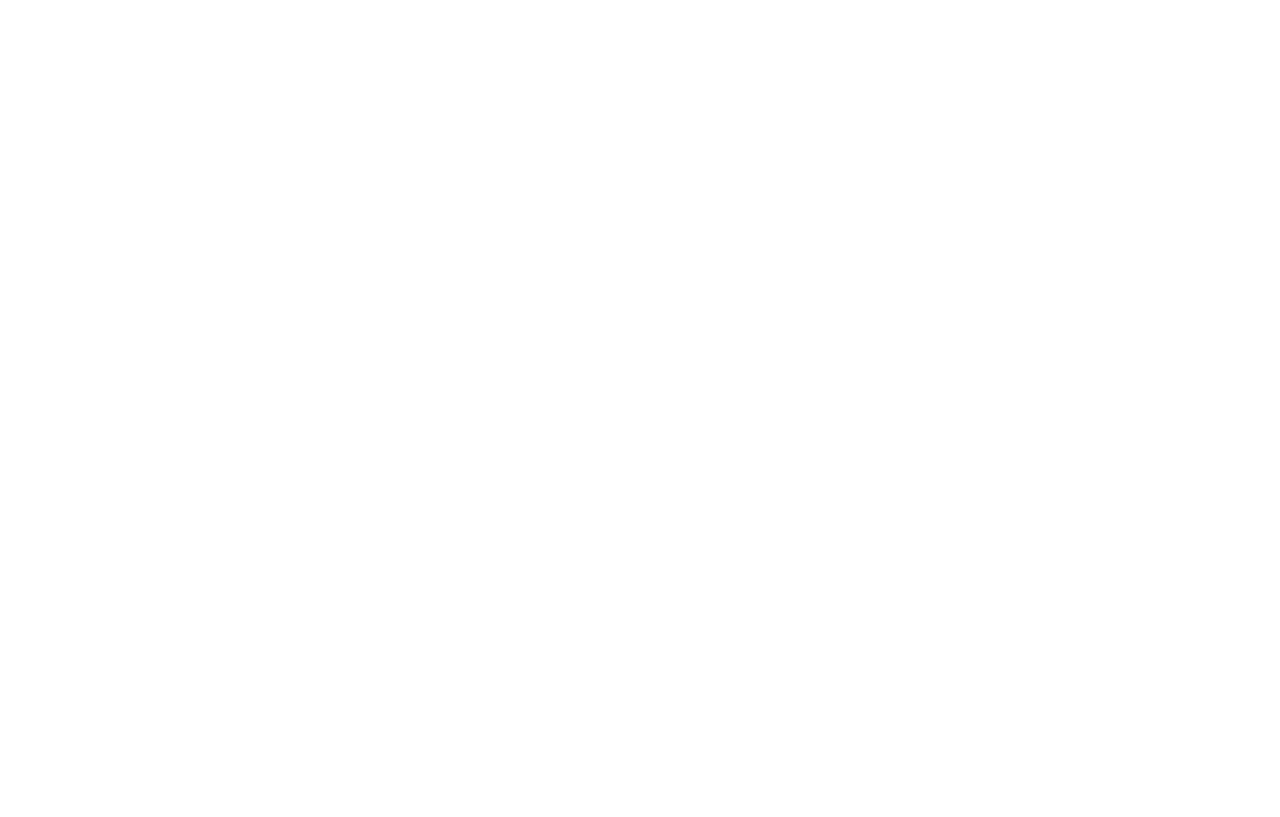
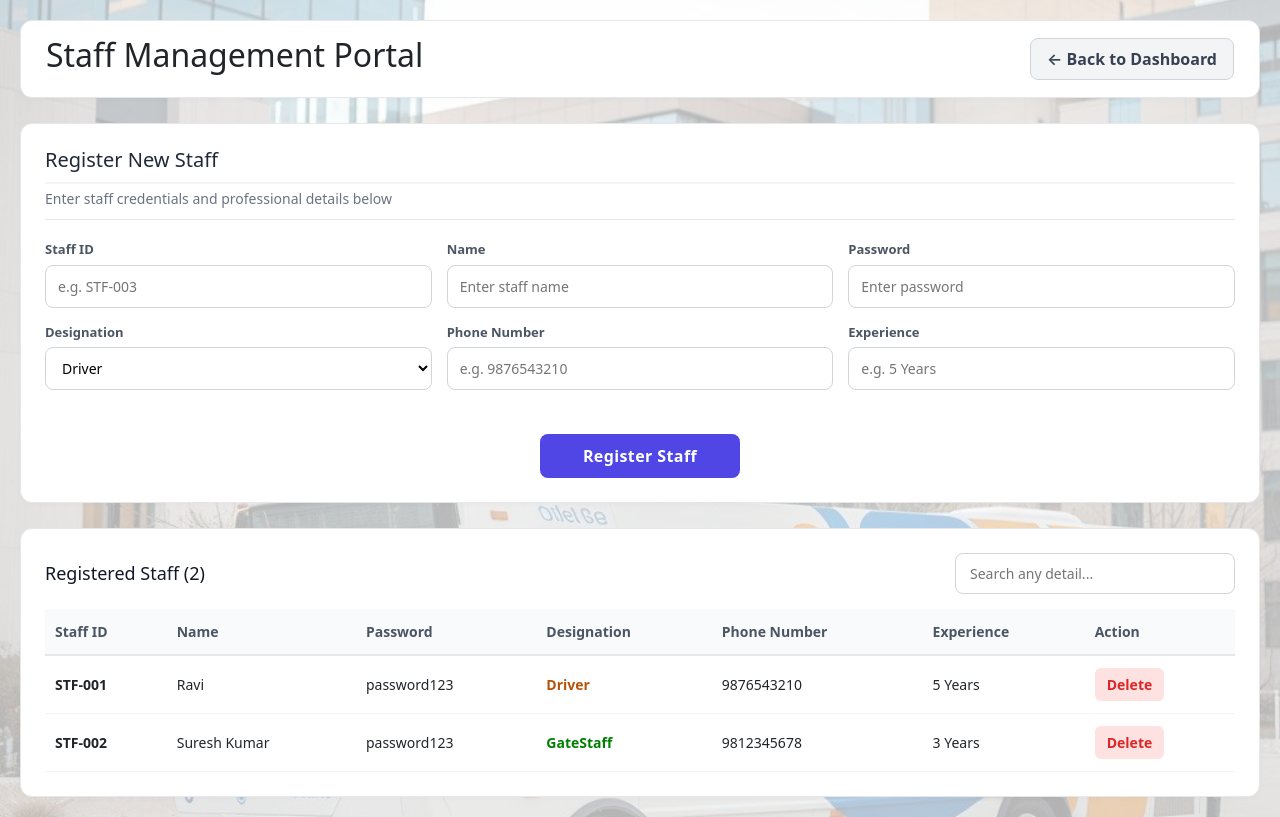
Before and after one commit to alantsaji18/CollegeBus-app, a React (Vite) app: page /viewdriver in a window 1280 px wide. Before the commit this address had no page. Built offline with nearby package versions, Linux system fonts and the light colour scheme.

Commit message:
Mini Project updates

```diff
--- a/src/App.jsx
+++ b/src/App.jsx
@@ -3,6 +3,7 @@
 import AdminDashboard from './components/AdminDashboard';
 import Students from './components/Students';
 import Buses from './components/Buses';
+import Staff from './components/Staff';
 import "leaflet/dist/leaflet.css";
 import { BrowserRouter, Routes, Route } from "react-router-dom";
 
@@ -15,6 +16,7 @@
         <Route path="/" element={<AdminDashboard />} />
         <Route path="/students" element={<Students />} />
         <Route path="/viewbus" element={<Buses />} />
+        <Route path="/viewdriver" element={<Staff />} />
 
       </Routes>
     </BrowserRouter>
--- a/src/components/Buses.jsx
+++ b/src/components/Buses.jsx
@@ -75,7 +75,7 @@
     route: "",
     driversContactNumber: "",
     capacity: "",
-    status: "",
+    status: "Active",
   });
 
   const [searchQuery, setSearchQuery] = useState("");
@@ -89,6 +89,7 @@
   const handleRegister = (e) => {
     e.preventDefault();
 
+    // 1. Check for empty fields
     for (let key in formData) {
       if (!formData[key].trim()) {
         setErrorMsg("All fields must be filled!");
@@ -96,6 +97,14 @@
       }
     }
 
+    // 2. Validate Driver's Contact Number (must be exactly 10 digits)
+    const phoneRegex = /^\d{10}$/;
+    if (!phoneRegex.test(formData.driversContactNumber.trim())) {
+      setErrorMsg("Driver's contact number must be exactly 10 digits!");
+      return;
+    }
+
+    // 3. Check for duplicate Bus ID
     const isDuplicate = buses.some(
       (b) => b.busId.toLowerCase() === formData.busId.toLowerCase()
     );
@@ -114,7 +123,7 @@
       route: "",
       driversContactNumber: "",
       capacity: "",
-      status: "",
+      status: "Active",
     });
     setErrorMsg("");
   };
@@ -218,6 +227,7 @@
                   type="text"
                   name="driversContactNumber"
                   placeholder="e.g. 9876543210"
+                  maxLength="10"
                   value={formData.driversContactNumber}
                   onChange={handleChange}
                 />
--- /dev/null
+++ b/src/components/Staff.jsx
@@ -0,0 +1,253 @@
+import React, { useState } from "react";
+import { useNavigate } from "react-router-dom";
+import "./Students.css";
+
+const Staff = () => {
+  const navigate = useNavigate();
+  const [staffList, setStaffList] = useState([
+    {
+      staffId: "STF-001",
+      name: "Ravi",
+      password: "password123",
+      designation: "Driver",
+      phoneNumber: "9876543210",
+      experience: "5 Years",
+    },
+    {
+      staffId: "STF-002",
+      name: "Suresh Kumar",
+      password: "password123",
+      designation: "GateStaff",
+      phoneNumber: "9812345678",
+      experience: "3 Years",
+    },
+  ]);
+
+  const [formData, setFormData] = useState({
+    staffId: "",
+    name: "",
+    password: "",
+    designation: "Driver",
+    phoneNumber: "",
+    experience: "",
+  });
+
+  const [searchQuery, setSearchQuery] = useState("");
+  const [errorMsg, setErrorMsg] = useState("");
+
+  const handleChange = (e) => {
+    setFormData({ ...formData, [e.target.name]: e.target.value });
+    setErrorMsg("");
+  };
+
+  const handleRegister = (e) => {
+    e.preventDefault();
+
+    // 1. Check for empty fields
+    for (let key in formData) {
+      if (!formData[key].trim()) {
+        setErrorMsg("All fields must be filled!");
+        return;
+      }
+    }
+
+    // 2. Validate phone number (must be exactly 10 digits)
+    const phoneRegex = /^\d{10}$/;
+    if (!phoneRegex.test(formData.phoneNumber.trim())) {
+      setErrorMsg("Phone number must be exactly 10 digits!");
+      return;
+    }
+
+    // 3. Check for duplicate Staff ID
+    const isDuplicate = staffList.some(
+      (s) => s.staffId.toLowerCase() === formData.staffId.toLowerCase()
+    );
+
+    if (isDuplicate) {
+      setErrorMsg("Staff ID already exists! No duplication allowed.");
+      return;
+    }
+
+    setStaffList([...staffList, formData]);
+    setFormData({
+      staffId: "",
+      name: "",
+      password: "",
+      designation: "Driver",
+      phoneNumber: "",
+      experience: "",
+    });
+    setErrorMsg("");
+  };
+
+  const handleDelete = (staffId) => {
+    setStaffList(staffList.filter((staff) => staff.staffId !== staffId));
+  };
+
+  const filteredStaff = staffList.filter((staff) => {
+    const query = searchQuery.toLowerCase();
+    return (
+      staff.staffId.toLowerCase().includes(query) ||
+      staff.name.toLowerCase().includes(query) ||
+      staff.designation.toLowerCase().includes(query) ||
+      staff.phoneNumber.toLowerCase().includes(query) ||
+      staff.experience.toLowerCase().includes(query) ||
+      staff.password.toLowerCase().includes(query)
+    );
+  });
+
+  return (
+    <div className="students-page">
+      <div className="students-header">
+        <h2>Staff Management Portal</h2>
+        <button className="back-btn" onClick={() => navigate("/")}>
+          ← Back to Dashboard
+        </button>
+      </div>
+
+      <div className="students-layout">
+        <div className="form-card">
+          <div className="form-card-header" style={{ marginBottom: "20px", borderBottom: "1px solid #e5e7eb", paddingBottom: "10px" }}>
+            <h3 style={{ margin: 0, fontSize: "1.25rem", color: "#1f2937" }}>Register New Staff</h3>
+            <p style={{ margin: "4px 0 0 0", fontSize: "0.875rem", color: "#6b7280" }}>Enter staff credentials and professional details below</p>
+          </div>
+
+          {errorMsg && <div className="error-banner">{errorMsg}</div>}
+
+          <form onSubmit={handleRegister}>
+            <div className="form-grid">
+              <div className="form-group">
+                <label>Staff ID</label>
+                <input
+                  type="text"
+                  name="staffId"
+                  placeholder="e.g. STF-003"
+                  value={formData.staffId}
+                  onChange={handleChange}
+                />
+              </div>
+
+              <div className="form-group">
+                <label>Name</label>
+                <input
+                  type="text"
+                  name="name"
+                  placeholder="Enter staff name"
+                  value={formData.name}
+                  onChange={handleChange}
+                />
+              </div>
+
+              <div className="form-group">
+                <label>Password</label>
+                <input
+                  type="password"
+                  name="password"
+                  placeholder="Enter password"
+                  value={formData.password}
+                  onChange={handleChange}
+                />
+              </div>
+
+              <div className="form-group">
+                <label>Designation</label>
+                <select name="designation" value={formData.designation} onChange={handleChange}>
+                  <option value="Driver">Driver</option>
+                  <option value="GateStaff">GateStaff</option>
+                </select>
+              </div>
+
+              <div className="form-group">
+                <label>Phone Number</label>
+                <input
+                  type="text"
+                  name="phoneNumber"
+                  placeholder="e.g. 9876543210"
+                  maxLength="10"
+                  value={formData.phoneNumber}
+                  onChange={handleChange}
+                />
+              </div>
+
+              <div className="form-group">
+                <label>Experience</label>
+                <input
+                  type="text"
+                  name="experience"
+                  placeholder="e.g. 5 Years"
+                  value={formData.experience}
+                  onChange={handleChange}
+                />
+              </div>
+            </div>
+
+            <div style={{ display: "flex", justifyContent: "center", marginTop: "24px" }}>
+              <button type="submit" className="submit-reg-btn" style={{ width: "200px", padding: "10px 16px", fontWeight: "600", letterSpacing: "0.025em" }}>Register Staff</button>
+            </div>
+          </form>
+        </div>
+
+        <div className="table-card">
+          <div className="table-header-flex">
+            <h3>Registered Staff ({filteredStaff.length})</h3>
+            <input
+              type="text"
+              placeholder="Search any detail..."
+              className="students-search-box"
+              value={searchQuery}
+              onChange={(e) => setSearchQuery(e.target.value)}
+            />
+          </div>
+
+          <div className="table-responsive">
+            <table>
+              <thead>
+                <tr>
+                  <th>Staff ID</th>
+                  <th>Name</th>
+                  <th>Password</th>
+                  <th>Designation</th>
+                  <th>Phone Number</th>
+                  <th>Experience</th>
+                  <th>Action</th>
+                </tr>
+              </thead>
+              <tbody>
+                {filteredStaff.length > 0 ? (
+                  filteredStaff.map((staff) => (
+                    <tr key={staff.staffId}>
+                      <td><strong>{staff.staffId}</strong></td>
+                      <td>{staff.name}</td>
+                      <td>{staff.password}</td>
+                      <td>
+                        <span style={{ color: staff.designation === "GateStaff" ? "green" : "#b45309", fontWeight: "bold" }}>
+                          {staff.designation}
+                        </span>
+                      </td>
+                      <td>{staff.phoneNumber}</td>
+                      <td>{staff.experience}</td>
+                      <td>
+                        <button
+                          className="delete-btn"
+                          onClick={() => handleDelete(staff.staffId)}
+                        >
+                          Delete
+                        </button>
+                      </td>
+                    </tr>
+                  ))
+                ) : (
+                  <tr>
+                    <td colSpan="7" className="no-data">No matching staff found.</td>
+                  </tr>
+                )}
+              </tbody>
+            </table>
+          </div>
+        </div>
+      </div>
+    </div>
+  );
+};
+
+export default Staff;
--- a/src/components/Students.jsx
+++ b/src/components/Students.jsx
@@ -79,6 +79,7 @@
   const handleRegister = (e) => {
     e.preventDefault();
 
+    // 1. Check for empty fields
     for (let key in formData) {
       if (!formData[key].trim()) {
         setErrorMsg("All fields must be filled!");
@@ -86,6 +87,14 @@
       }
     }
 
+    // 2. Validate Contact Number (must be exactly 10 digits)
+    const phoneRegex = /^\d{10}$/;
+    if (!phoneRegex.test(formData.contactNumber.trim())) {
+      setErrorMsg("Contact number must be exactly 10 digits!");
+      return;
+    }
+
+    // 3. Check for duplicate Student ID or Roll Number
     const isDuplicate = students.some(
       (s) => s.id.toLowerCase() === formData.id.toLowerCase() ||
              s.rollNo.toLowerCase() === formData.rollNo.toLowerCase()
@@ -223,7 +232,7 @@
                 <input
                   type="text"
                   name="stop"
-                  placeholder="e.g. Potta Junction"
+                  placeholder="e.g. Poolani Junction"
                   value={formData.stop}
                   onChange={handleChange}
                 />
@@ -245,7 +254,8 @@
                 <input
                   type="text"
                   name="contactNumber"
-                  placeholder="e.g. 9876543210"
+                  placeholder="e.g. 9876543210 "
+                  maxLength="10"
                   value={formData.contactNumber}
                   onChange={handleChange}
                 />
```
